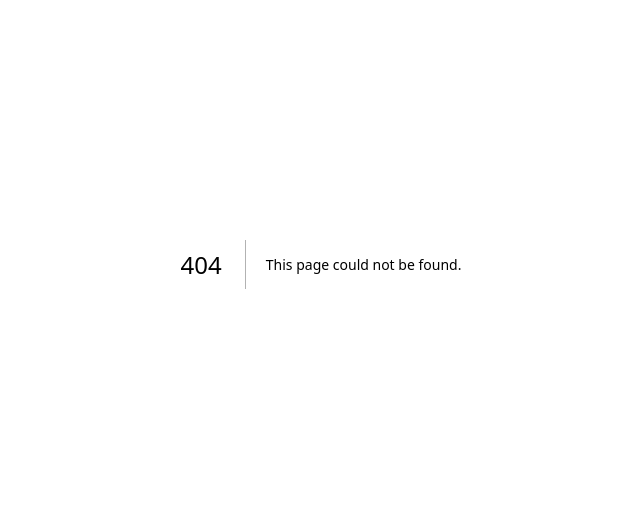
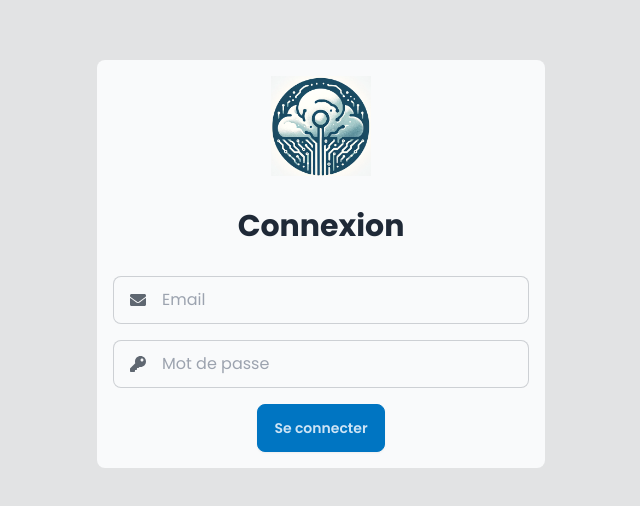
Before and after one commit to pitchopp/mentoroc-website, a Next.js app: page /auth/login in a window 1280 px wide. Before the commit this address had no page. Shown: the part 136-642 px from the top of the page, without its empty margins (319-959 px from the left). Built offline with nearby package versions, Linux system fonts and the light colour scheme.

Commit message:
Add login page and update tailwind theme

```diff
--- /dev/null
+++ b/src/app/auth/login/page.js
@@ -0,0 +1,59 @@
+"use client";
+import Image from "next/image";
+import logo from "@/../public/logo.png";
+import { FaEnvelope, FaKey } from "react-icons/fa";
+import { useRouter } from "next/navigation";
+
+export default function Login() {
+  const router = useRouter();
+
+  const handleSubmit = (e) => {
+    e.preventDefault();
+    const email = e.target.email.value;
+    const password = e.target.password.value;
+    console.log(email, password);
+    router.push("/dashboard");
+  };
+
+  return (
+    <main className="flex items-center justify-center h-screen bg-base-200 p-4">
+      <div className="w-full grid max-w-md p-4 space-y-8 bg-base-100 rounded-lg">
+        <Image
+          src={logo}
+          alt="Logo"
+          width={100}
+          height={100}
+          className="mx-auto"
+        />
+        <h1 className="text-3xl font-bold text-center">Connexion</h1>
+        <form onSubmit={handleSubmit} className="space-y-4">
+          <label className="input input-bordered flex items-center gap-4">
+            <FaEnvelope className="size-4 opacity-70" />
+            <input
+              required
+              id="email"
+              type="text"
+              className="grow"
+              placeholder="Email"
+            />
+          </label>
+          <label className="input input-bordered flex items-center gap-4">
+            <FaKey className="size-4 opacity-70" />
+            <input
+              required
+              id="password"
+              type="password"
+              className="grow"
+              placeholder="Mot de passe"
+            />
+          </label>
+          <div className="text-center">
+            <button type="submit" className="btn btn-secondary">
+              Se connecter
+            </button>
+          </div>
+        </form>
+      </div>
+    </main>
+  );
+}
--- a/tailwind.config.js
+++ b/tailwind.config.js
@@ -8,8 +8,8 @@ module.exports = {
   daisyui: {
     themes: [
       {
-        light: {
-          ...require("daisyui/src/theming/themes")["light"],
+        fantasy: {
+          ...require("daisyui/src/theming/themes")["fantasy"],
           "base-100": "#f9fafb",
         }
       }
```
